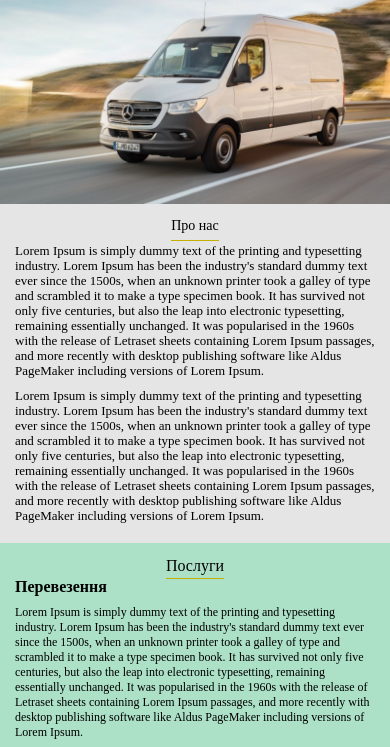
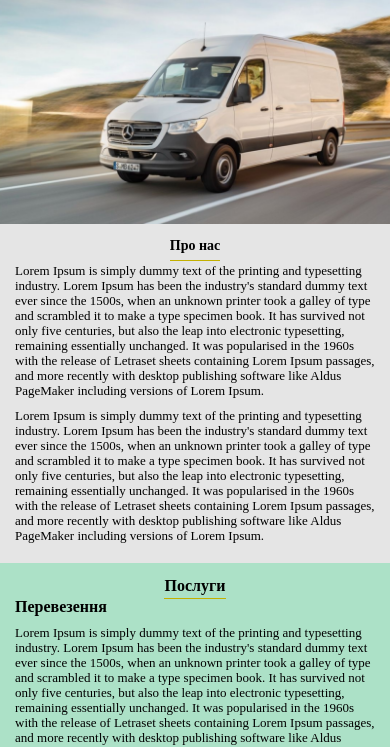
Before and after one commit to Lings0n/Saumfit, a plain HTML site: page index.html in a window 390 px wide. Shown: the part 68-815 px from the top of the page. Drawn offline with Linux system fonts and the light colour scheme.

Commit message:
Saumfit Demo

```diff
--- a/css/style.scss
+++ b/css/style.scss
@@ -199,7 +199,7 @@ body{
             display: block;
             color: #000000;
             text-align: center;
-            font-weight: 500;
+            font-weight: 600;
             font-size: 48px;
             margin-bottom: 30px;
             & span{
@@ -319,7 +319,7 @@ body{
             display: block;
             color: #000000;
             text-align: center;
-            font-weight: 500;
+            font-weight: 600;
             font-size: 48px;
             margin-bottom: 30px;
             & span{
@@ -422,7 +422,7 @@ body{
                 }
             }
             & .about-text p{
-                font-size: 13px;
+                font-size: 14px;
                 line-height: 15px;
                 margin-bottom: 20px;
             }
@@ -446,7 +446,7 @@ body{
                 }
             }
             & .about-text p{
-                font-size: 12px;
+                font-size: 13px;
                 line-height: 15px;
             }
             & .about-text p:first-child{
@@ -712,6 +712,7 @@ body{
                 padding-bottom: 0px;
                 padding-top: 0px;
                 & .social-title{
+                    padding-top: 10px;
                     margin-top: 0px;
                     font-size: 20px;
                     margin-bottom: 10px;
```
Also changed, not shown: css/style.css.
